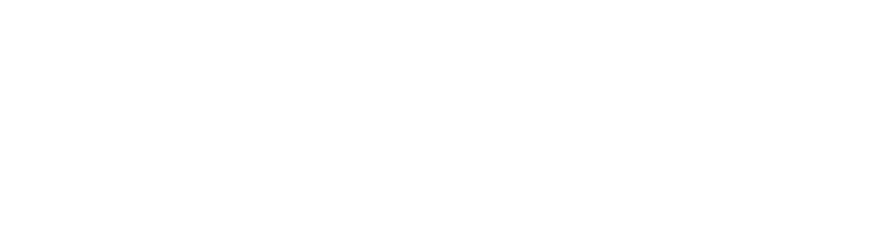
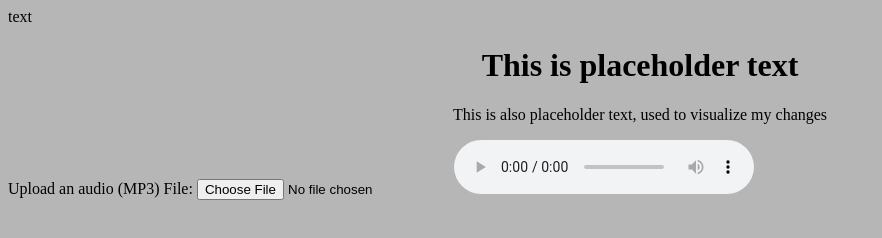
Before and after one commit to JaydenAnokyeCats/Quarterly-Defense-2-AudioPlayer, a plain HTML site: page index.html in a window 1280 px wide. Shown: the whole page, without its empty margins (0-882 px from the left). Drawn offline with Linux system fonts and the light colour scheme.

Commit message:
progress push

```diff
--- a/index.html
+++ b/index.html
@@ -8,5 +8,29 @@
         <script src="script.js" defer></script>
     </head>
 
+    text
+    <body>
+        <center>
+        <h1>This is placeholder text</h1>
+        <p>This is also placeholder text, used to visualize my changes</p>
+        </center>
+
+
+
+
+        <div class="audioPlayer">
+            <label for="audioFile">Upload an audio (MP3) File: </label>
+            <input type="file" id="audioFile" name="audio" accept="audio/*" />
+            <!--Input needs a label to function correctly. This isn't always the case, and only applies for certain input types, with file being one of them.-->
+
+            <audio id="audioPlayer" controls>
+                <source id="audioSource" src="" type="audio/mpeg">
+                No audio test
+            </audio>
+        </div>
+
+
+    </body>
+
 
 </html>
--- a/styles.css
+++ b/styles.css
@@ -0,0 +1,14 @@
+*{
+    box-sizing: border-box;
+}
+
+body{
+    background-color: rgb(182, 182, 182);
+}
+
+#leftDivider{
+    display: flex;
+    flex-direction: column;
+    background-color: red;
+    width: 50rem;
+}
```
